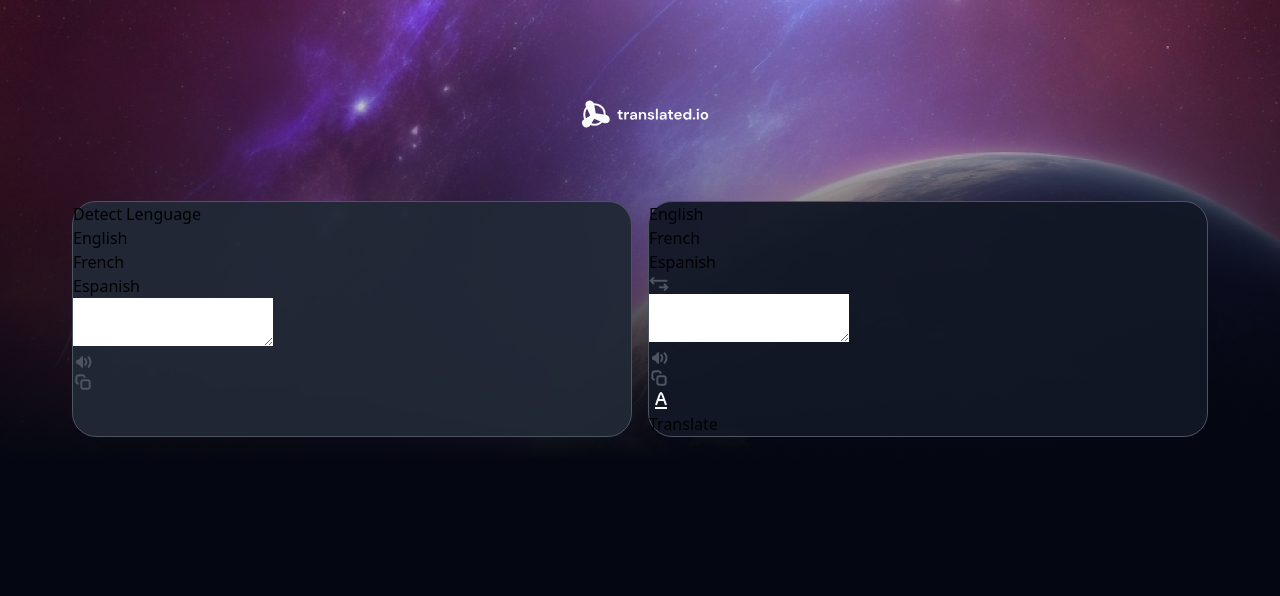
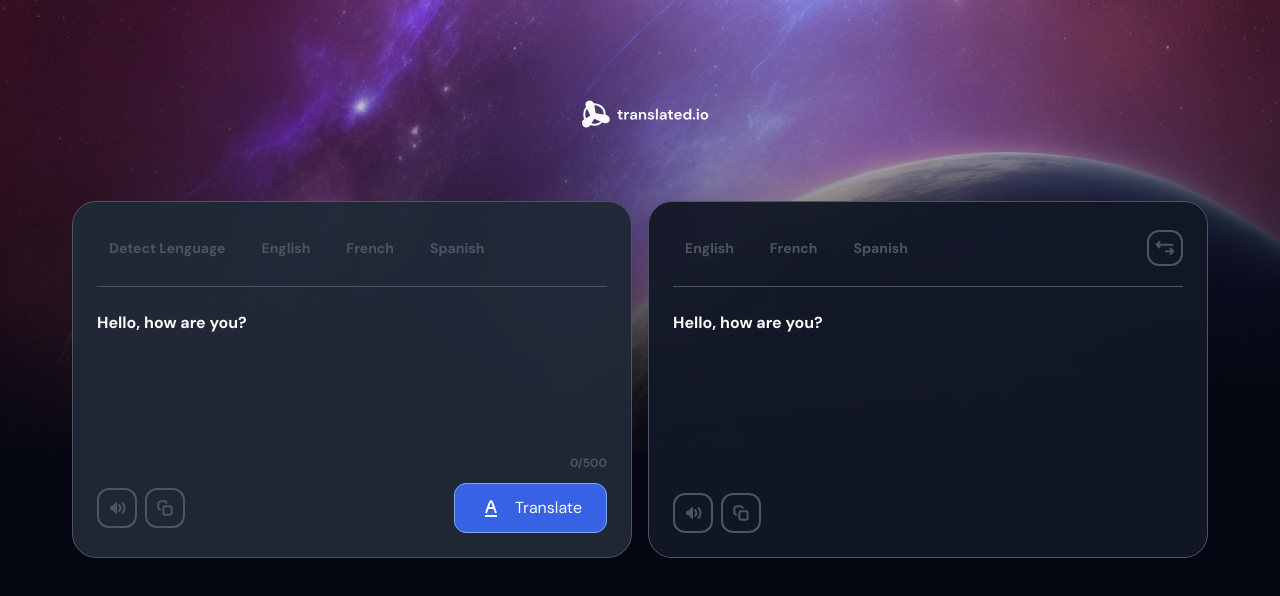
Before and after one commit to JuanPDN/Translate-App, a React (Vite) app: page / in a window 1280 px wide. Shown: the top 596 px of the page. Built offline with nearby package versions, Linux system fonts and the light colour scheme.

Commit message:
matches with the given design

```diff
--- a/src/App.tsx
+++ b/src/App.tsx
@@ -2,15 +2,15 @@ import Card from "./components/Card";
 
 function App(): JSX.Element {
   return (
-    <div className="bg-040711 bg-bg-hero bg-top xl:bg-[length:100%] bg-no-repeat h-screen flex flex-col items-center">
+    <div className="bg-040711 bg-bg-hero bg-top xl:bg-[length:100%] bg-no-repeat flex flex-col items-center h-screen overflow-y-auto font-DM_Sans">
       <img
         src="./src/assets/logo.svg"
         alt="logo"
         className="relative my-[3.25rem] top-10"
       />
       <div className="px-6 lg:px-[4.5rem] flex flex-col gap-4 xl:flex-row w-full py-[3.25rem]">
-          <Card num={1}/>
-          <Card/>
+        <Card num={1} />
+        <Card />
       </div>
     </div>
   );
--- a/src/components/Card.tsx
+++ b/src/components/Card.tsx
@@ -6,34 +6,67 @@ const Card: React.FC<Props> = ({ num = 0 }) => {
   let condicionalButton = null;
   let buttonTranslate = null;
   let toggleButton = null;
+  let counter = null;
+
   if (num === 1) {
-    condicionalButton = <li>Detect Lenguage</li>;
-  } else {
+    condicionalButton = <li className="p-3">Detect Lenguage</li>;
+    counter = (
+      <p className="text-end text-xs font-bold text-4D5562">0/500</p>
+    );
     buttonTranslate = (
-      <button>
+      <button className="flex gap-3 py-3 px-6 border-[1px] rounded-xl text-base text-F9FAFB bg-3662E3 border-7CA9F3">
         <img src="./src/assets/Sort_alfa.svg" alt="Sort_alfa" />
         Translate
       </button>
     );
+  } else {
     toggleButton = (
-      <img src="./src/assets/Horizontal_top_left_main.svg" alt="toggle" />
+      <img
+        className="p-[6px] border-4D5562 border-2 rounded-xl"
+        src="./src/assets/Horizontal_top_left_main.svg"
+        alt="toggle"
+      />
     );
   }
 
   return (
-    <div className={`${num === 1 ? "bg-212936cc/95" : "bg-121826cc/95"} w-full border-[1px] rounded-3xl border-4D5562`}>
-      <ul>
-        {condicionalButton}
-        <li>English</li>
-        <li>French</li>
-        <li>Espanish</li>
-      </ul>
-      {toggleButton}
-      <textarea name="translate" id="translate" maxLength={500}></textarea>
-      <div>
-        <div>
-          <img src="./src/assets/sound_max_fill.svg" alt="sound" />
-          <img src="./src/assets/Copy.svg" alt="" />
+    <div
+      key={num}
+      className={`${
+        num === 1 ? "bg-212936cc/95" : "bg-121826cc/95"
+      } w-full border-[1px] p-6 rounded-3xl border-4D5562 flex flex-col`}
+    >
+      <div className="w-full justify-between flex flex-row items-center">
+        <ul className="flex text-sm font-bold text-4D5562 gap-3 flex-wrap">
+          {condicionalButton}
+          <li className="p-3">English</li>
+          <li className="p-3">French</li>
+          <li className="p-3">Spanish</li>
+        </ul>
+        {toggleButton}
+      </div>
+      <textarea
+        className="bg-transparent mt-4 py-6 text-F9FAFB text-base font-bold caret-F9FAFB border-4D5562 border-t outline-none resize-none h-full"
+        name="translate"
+        id={num === 1 ? "translate" : "translated"}
+        rows={5}
+        maxLength={500}
+      >
+        Hello, how are you?
+      </textarea>
+      {counter}
+      <div className="flex flex-row justify-between items-center pt-3">
+        <div className="flex gap-2">
+          <img
+            className="p-2 border-2 border-4D5562 rounded-xl"
+            src="./src/assets/sound_max_fill.svg"
+            alt="sound"
+          />
+          <img
+            className="p-2 border-2 border-4D5562 rounded-xl"
+            src="./src/assets/Copy.svg"
+            alt=""
+          />
         </div>
         {buttonTranslate}
       </div>
--- a/tailwind.config.js
+++ b/tailwind.config.js
@@ -12,12 +12,13 @@ export default {
       "7CA9F3": "#7CA9F3",
       "212936cc": "#212936cc",
       "121826cc": "#121826cc",
+      "transparent":"transparent"
     },
     backgroundImage: {
       "bg-hero": 'url("./assets/hero_img.jpg")',
     },
     fontFamily: {
-      "DM Sans": ['"DM Sans"', "sans-serif"],
+      "DM_Sans": ['"DM Sans"', "sans-serif"],
     },
     extend: {},
   },
```
